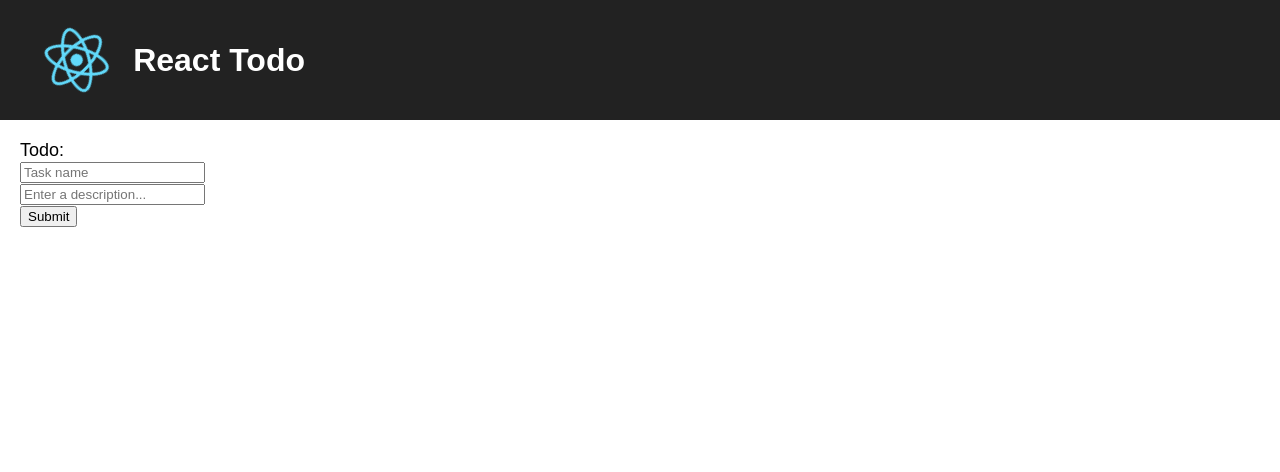
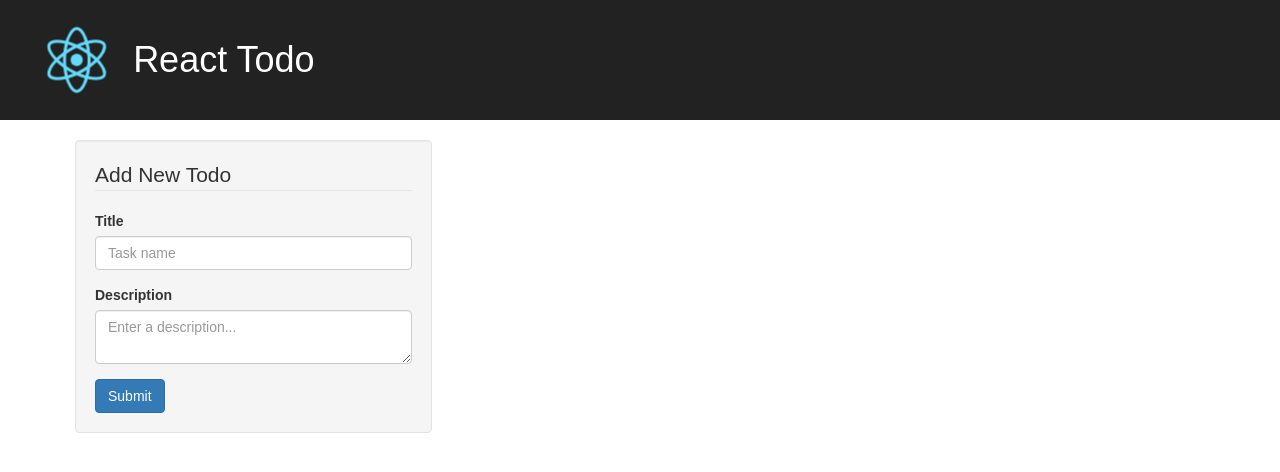
Before and after one commit to Ailuridaes/ReactTodo, a React (Create React App) app: page / in a window 1280 px wide. Shown: the top 472 px of the page. Built offline with nearby package versions, Linux system fonts and the light colour scheme.

Commit message:
Add react-bootstrap, add styling to form

```diff
--- a/package.json
+++ b/package.json
@@ -7,6 +7,7 @@
   },
   "dependencies": {
     "react": "^15.3.2",
+    "react-bootstrap": "^0.30.6",
     "react-dom": "^15.3.2"
   },
   "scripts": {
--- a/public/index.html
+++ b/public/index.html
@@ -8,11 +8,9 @@
       Notice the use of %PUBLIC_URL% in the tag above.
       It will be replaced with the URL of the `public` folder during the build.
       Only files inside the `public` folder can be referenced from the HTML.
-
-      Unlike "/favicon.ico" or "favicon.ico", "%PUBLIC_URL%/favicon.ico" will
-      work correctly both with client-side routing and a non-root public URL.
-      Learn how to configure a non-root public URL by running `npm run build`.
     -->
+    <!-- Latest compiled and minified CSS -->
+    <link rel="stylesheet" href="https://maxcdn.bootstrapcdn.com/bootstrap/latest/css/bootstrap.min.css">
     <title>React Todo</title>
   </head>
   <body>
--- a/src/App.css
+++ b/src/App.css
@@ -10,7 +10,7 @@
 
 .App-header {
   background-color: #222;
-  height: 80px;
+  height: 120px;
   padding: 20px;
   color: white;
 }
@@ -24,7 +24,6 @@
 
 .App-body {
   font-size: large;
-  padding: 20px;
 }
 
 @keyframes App-logo-spin {
--- a/src/AppBody.jsx
+++ b/src/AppBody.jsx
@@ -4,6 +4,7 @@ import TodoForm from './TodoForm';
 import Todo from './Todo';
 
 import './App.css';
+import { Grid, Row, Col } from 'react-bootstrap';
 
 class AppBody extends React.Component {
   constructor(props) {
@@ -26,12 +27,18 @@ class AppBody extends React.Component {
     );
 
     return (
-      <div className="App-body">
-        <TodoForm addTodo={this.addTodo} />
-        <ul className="Todo-list">
-          {todoList}
-        </ul>
-      </div>
+      <Grid style={{"padding": 20}}>
+        <Row className="show-grid">
+          <Col md={4}>
+            <TodoForm addTodo={this.addTodo} />
+          </Col>
+          <Col md={8}>
+            <ul className="Todo-list">
+              {todoList}
+            </ul>
+          </Col>
+        </Row>
+      </Grid>
     );
   }
 
--- a/src/TodoForm.jsx
+++ b/src/TodoForm.jsx
@@ -1,4 +1,5 @@
 import React from 'react';
+import { Button, ControlLabel, FormControl, FormGroup, Well } from 'react-bootstrap';
 
 class TodoForm extends React.Component {
   constructor(props) {
@@ -46,16 +47,21 @@ class TodoForm extends React.Component {
 
   render() {
     return (
-      <form className="Todo-form">
-        Todo:
-        <br />
-        <input type="text" name="title" value={this.state.title} onChange={this.handleChange} placeholder="Task name" />
-        <br />
-        { this.state.titleError && <p>{this.state.titleError}</p> }
-        <input type="textarea" name="description" value={this.state.description} onChange={this.handleChange} placeholder="Enter a description..." />
-        <br />
-        <input type="submit" value="Submit" onClick={this.handleSubmit} />
-      </form>
+      <Well>
+        <form>
+          <legend>Add New Todo</legend>
+          <FormGroup>
+            <ControlLabel>Title</ControlLabel>
+            <FormControl type="text" name="title" value={this.state.title} onChange={this.handleChange} placeholder="Task name" />
+            { this.state.titleError && <p>{this.state.titleError}</p> }
+          </FormGroup>
+          <FormGroup>
+            <ControlLabel>Description</ControlLabel>
+            <FormControl componentClass="textarea" name="description" value={this.state.description} onChange={this.handleChange} placeholder="Enter a description..." />
+          </FormGroup>
+          <Button type="submit" onClick={this.handleSubmit} bsStyle="primary">Submit</Button>
+        </form>
+      </Well>
     );
   }
 }
--- a/src/index.css
+++ b/src/index.css
@@ -3,12 +3,3 @@ body {
   padding: 0;
   font-family: sans-serif;
 }
-
-.Todo-form, .Todo-list {
-  width: auto;
-  float: left;
-}
-
-.Todo-form {
-  margin-right: 50px;
-}
```
